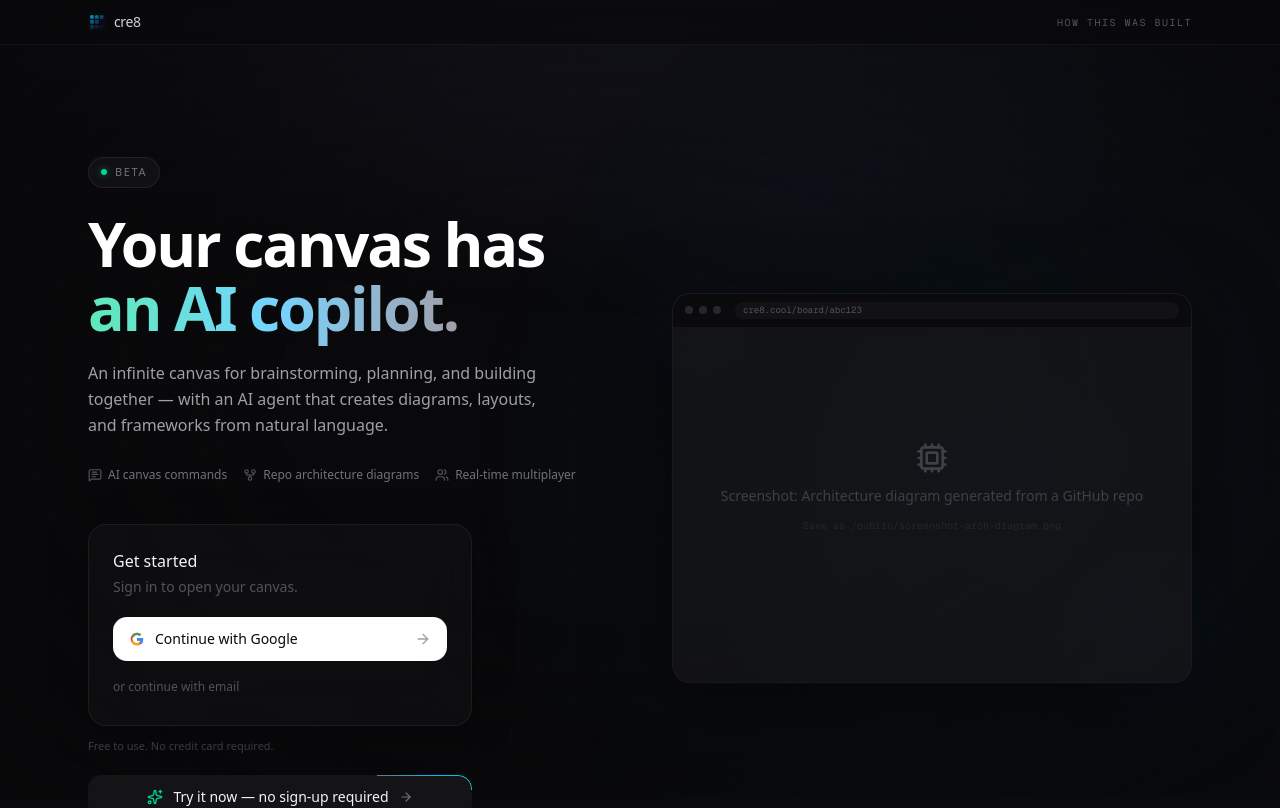
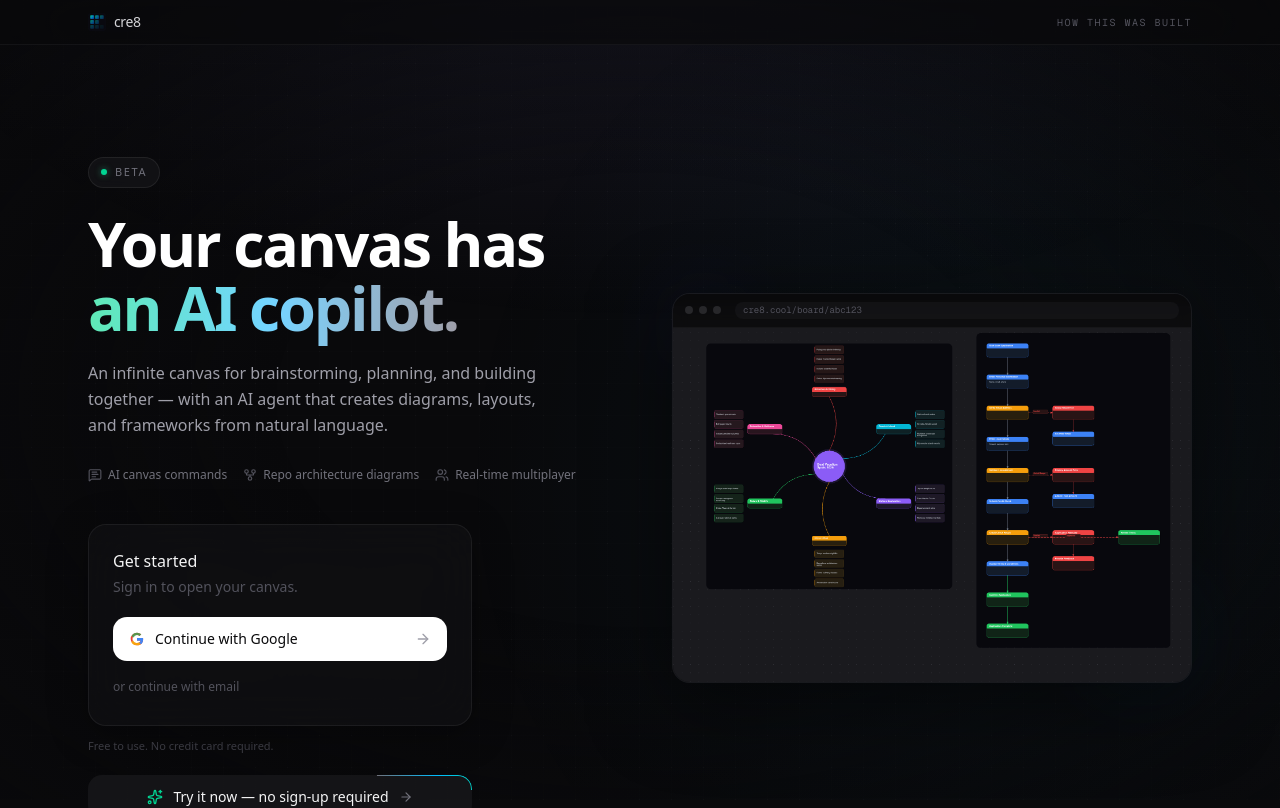
Before and after one commit to wkhori/cre8, a Next.js app: page / in a window 1280 px wide. Shown: the top 808 px of the page. Built offline with nearby package versions, Linux system fonts and the light colour scheme; no server answers.

Commit message:
add image

```diff
--- a/src/app/api/analyze-repo/route.ts
+++ b/src/app/api/analyze-repo/route.ts
@@ -234,9 +234,11 @@
             // Cache hit — skip packing + Claude entirely
             sendEvent(controller, { phase: "cached", message: "Using cached analysis" });
 
-            const cx = viewportCenter?.x ?? 400;
-            const cy = viewportCenter?.y ?? 200;
-            const operations = layoutArchitecture(cachedArch, cx - 300, cy - 200);
+            // `viewportCenter` is provided by the client as a clear top-left origin
+            // for new AI content; do not offset it or we can overlap existing diagrams.
+            const originX = viewportCenter?.x ?? 100;
+            const originY = viewportCenter?.y ?? 0;
+            const operations = layoutArchitecture(cachedArch, originX, originY);
             const componentCount = cachedArch.layers.reduce(
               (s: number, l: { components: unknown[] }) => s + l.components.length,
               0
@@ -466,9 +468,11 @@
         }
 
         // ── Layout engine ────────────────────────────────────────
-        const cx = viewportCenter?.x ?? 400;
-        const cy = viewportCenter?.y ?? 200;
-        const operations = layoutArchitecture(architecture, cx - 300, cy - 200);
+        // `viewportCenter` is provided by the client as a clear top-left origin
+        // for new AI content; do not offset it or we can overlap existing diagrams.
+        const originX = viewportCenter?.x ?? 100;
+        const originY = viewportCenter?.y ?? 0;
+        const operations = layoutArchitecture(architecture, originX, originY);
 
         const componentCount = architecture.layers.reduce((s, l) => s + l.components.length, 0);
         const durationMs = Date.now() - startMs;
--- a/src/app/page.tsx
+++ b/src/app/page.tsx
@@ -10,7 +10,6 @@
   Sparkles,
   GitFork,
   MessageSquareText,
-  Cpu,
   Users,
   MousePointer2,
 } from "lucide-react";
@@ -290,21 +289,12 @@
           {/* Right — product screenshot */}
           <div className="relative hidden lg:block">
             <div className="relative overflow-hidden rounded-2xl border border-zinc-800/50 bg-zinc-900/30 shadow-[0_20px_80px_rgba(0,0,0,0.5)]">
-              {/* Screenshot placeholder — replace src with actual screenshot */}
-              <div className="aspect-4/3 w-full bg-zinc-900/50">
-                {/*
-                  TODO: Replace this placeholder with an actual screenshot
-                  <Image src="/screenshot-arch-diagram.png" alt="cre8 architecture diagram" fill className="object-cover" />
-                */}
-                <div className="flex size-full flex-col items-center justify-center gap-3 p-8">
-                  <Cpu className="size-8 text-zinc-700" />
-                  <p className="text-center text-sm text-zinc-700">
-                    Screenshot: Architecture diagram generated from a GitHub repo
-                  </p>
-                  <p className="text-center font-(family-name:--font-geist-mono) text-[10px] text-zinc-800">
-                    Save as /public/screenshot-arch-diagram.png
-                  </p>
-                </div>
+              <div className="relative aspect-4/3 w-full">
+                <img
+                  src="/example-board.png"
+                  alt="cre8 board with shapes, sticky notes, and AI-generated content"
+                  className="size-full object-cover"
+                />
               </div>
               {/* Browser chrome bar */}
               <div className="absolute top-0 right-0 left-0 flex items-center gap-1.5 border-b border-zinc-800/40 bg-zinc-950/80 px-3 py-2 backdrop-blur-sm">
--- a/src/components/ai/AIChatPanel.tsx
+++ b/src/components/ai/AIChatPanel.tsx
@@ -26,7 +26,6 @@
   { text: "Create a SWOT analysis for a coffee shop", icon: LayoutGrid },
   { text: "Brainstorm 5 startup ideas on sticky notes", icon: StickyNote },
   { text: "Make a pros and cons list for remote work", icon: ArrowRightLeft },
-  { text: "Design a user journey map", icon: Lightbulb },
   { text: "Build a weekly sprint board", icon: ListChecks },
   { text: "Brainstorm with a mind map", icon: Lightbulb, slashPrefill: "/brainstorm " },
   { text: "Create a flowchart", icon: ArrowRightLeft, slashPrefill: "/flowchart " },
```
Also changed, not shown: public/example-board.png (added), 1 other file (tests, documents, lock files or other folders).
